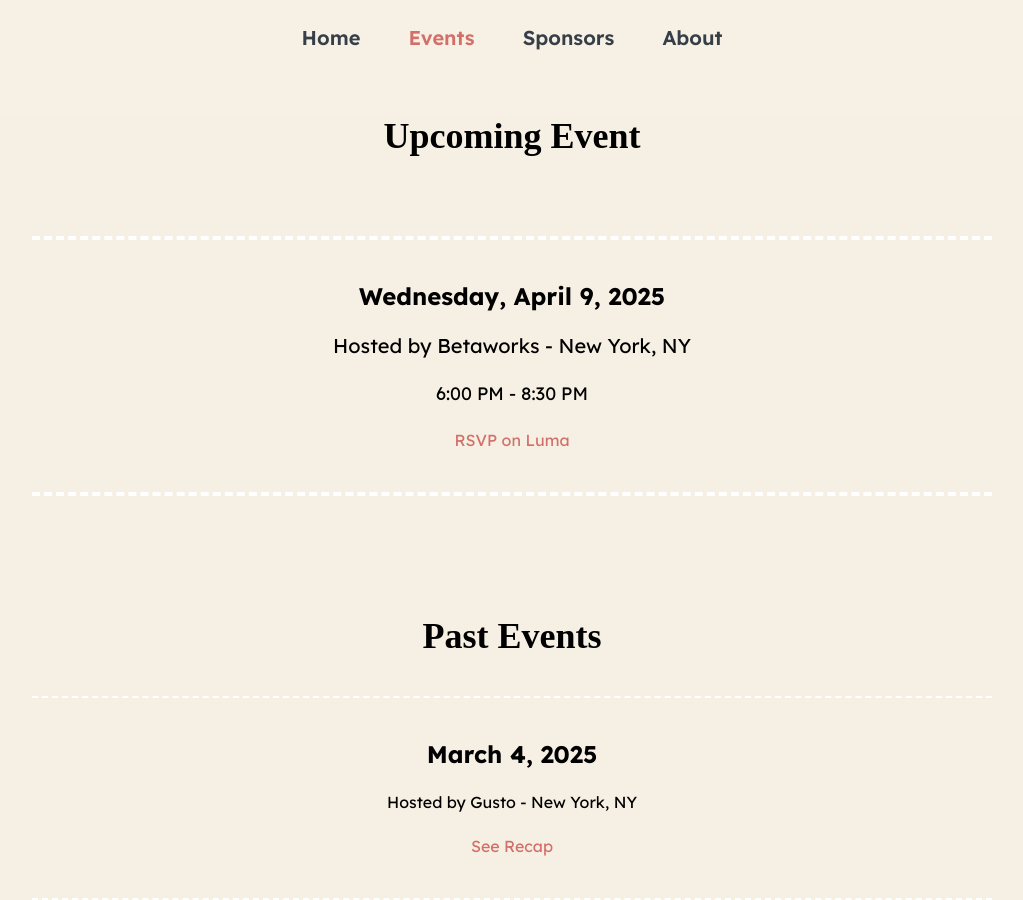
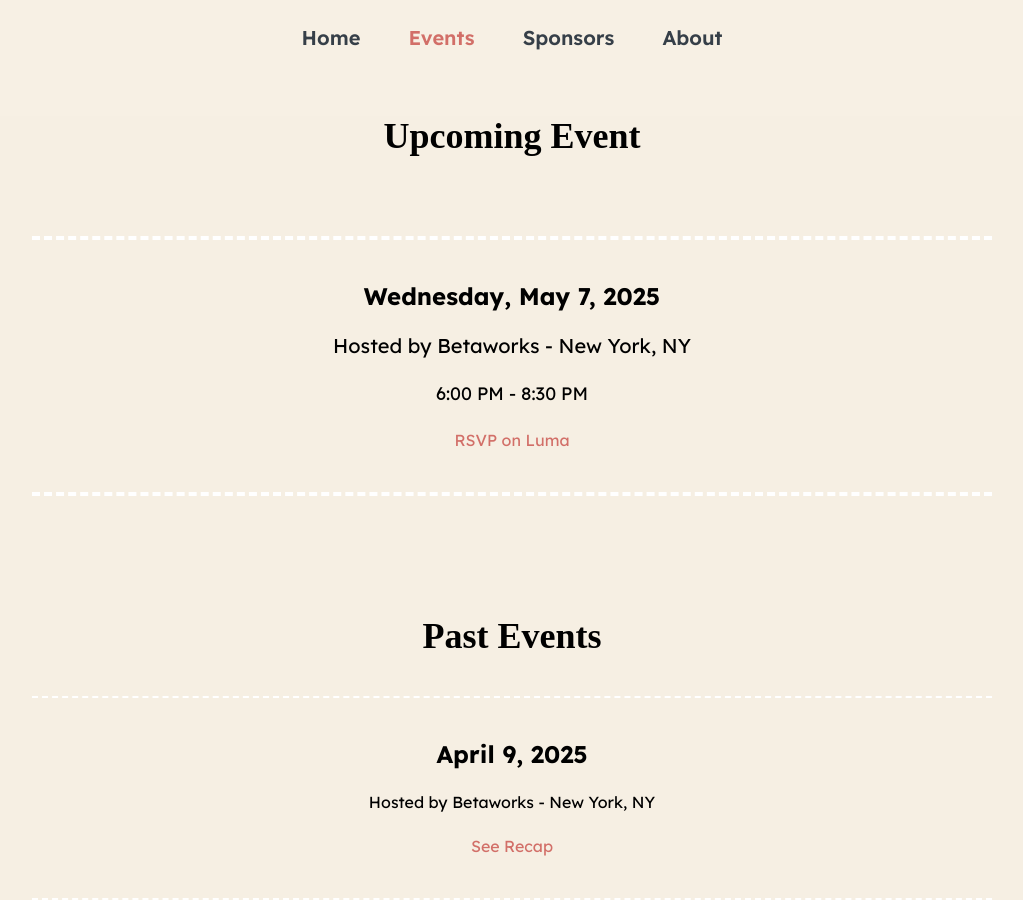
Before and after one commit to ArtificialRuby/artificialruby.ai, a Jekyll site: the page built from events.html, in a window 1280 px wide and 900 px high. Shown: the whole window, without its empty margins (128-1151 px from the left). Built offline with Jekyll 4.4.1, drawn with Linux system fonts in a browser that asks for light colours; some web fonts are replaced.

Commit message:
Update site for April 9th event

```diff
--- a/events.html
+++ b/events.html
@@ -11,10 +11,10 @@ footer_image: assets/images/bg_events.jpg
       <div class="border-dashed border-t-4 border-b-4 border-white pt-10 pb-10 w-full text-center mt-20">
         {%
         include partials/events/upcoming_event.html
-        date="Wednesday, April 9, 2025"
+        date="Wednesday, May 7, 2025"
         location="Hosted by Betaworks - New York, NY"
         time="6:00 PM - 8:30 PM"
-        url="https://lu.ma/51iv0zzl"
+        url="https://lu.ma/crm6e9sy"
         %}
       </div>
     </div>
@@ -23,6 +23,13 @@ footer_image: assets/images/bg_events.jpg
     <div class="my-10">
       <h2 class="text-center text-4xl font-caudex font-bold">Past Events</h2>
     </div>
+    {%
+    include partials/events/past_event.html
+    date="April 9, 2025"
+    location="Hosted by Betaworks - New York, NY"
+    url="/events/april-9-2025"
+    %}
+
     {%
       include partials/events/past_event.html
       date="March 4, 2025"
--- a/index.html
+++ b/index.html
@@ -27,8 +27,8 @@ footer_image: assets/images/artruby_bg.jpg
     <div class="border-b-4 border-dashed border-white pb-5">
       {%
       include partials/homepage/upcoming_event.html
-      date="Wednesday, April 9, 2025"
-      url="https://lu.ma/51iv0zzl"
+      date="Wednesday, May 7, 2025"
+      url="https://lu.ma/crm6e9sy"
       %}
     </div>
     <div class="mt-10">
```
Also changed, not shown: events/april-9-2025.html (added, +53 -0 lines).
